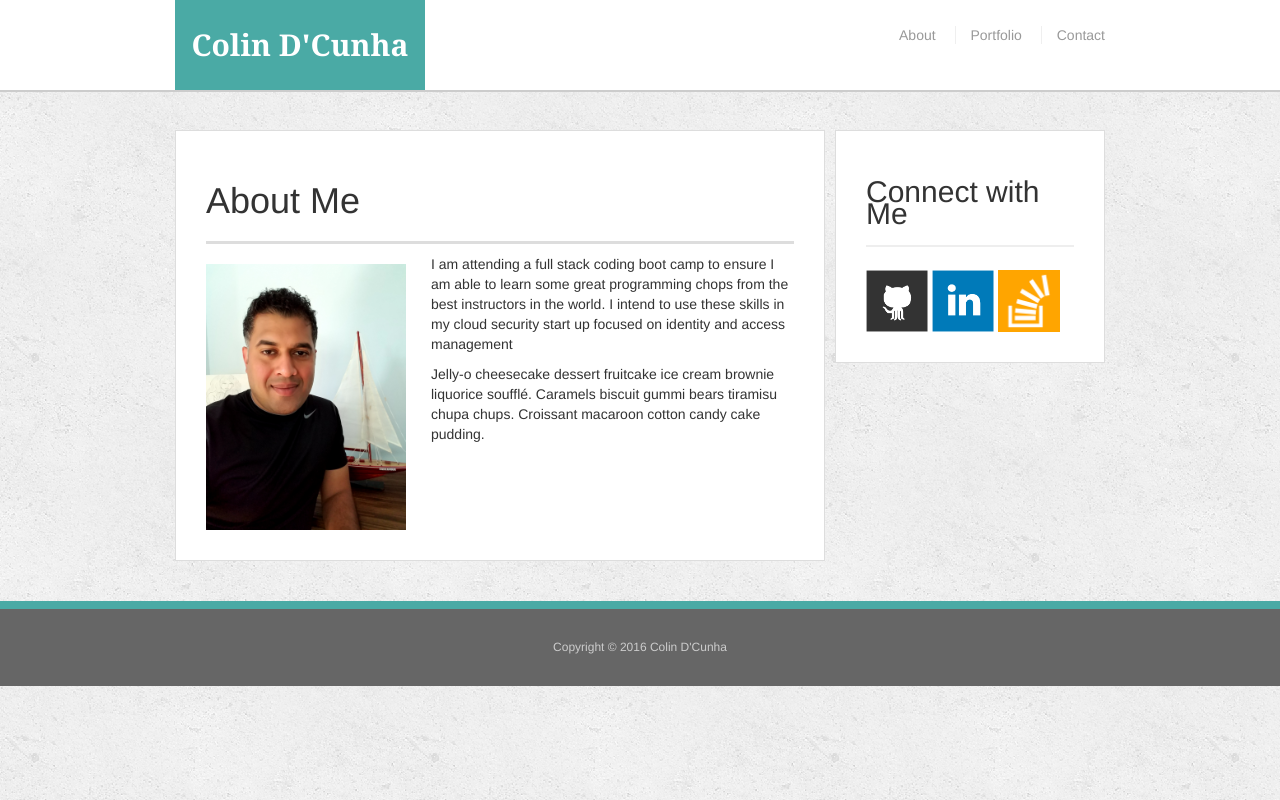
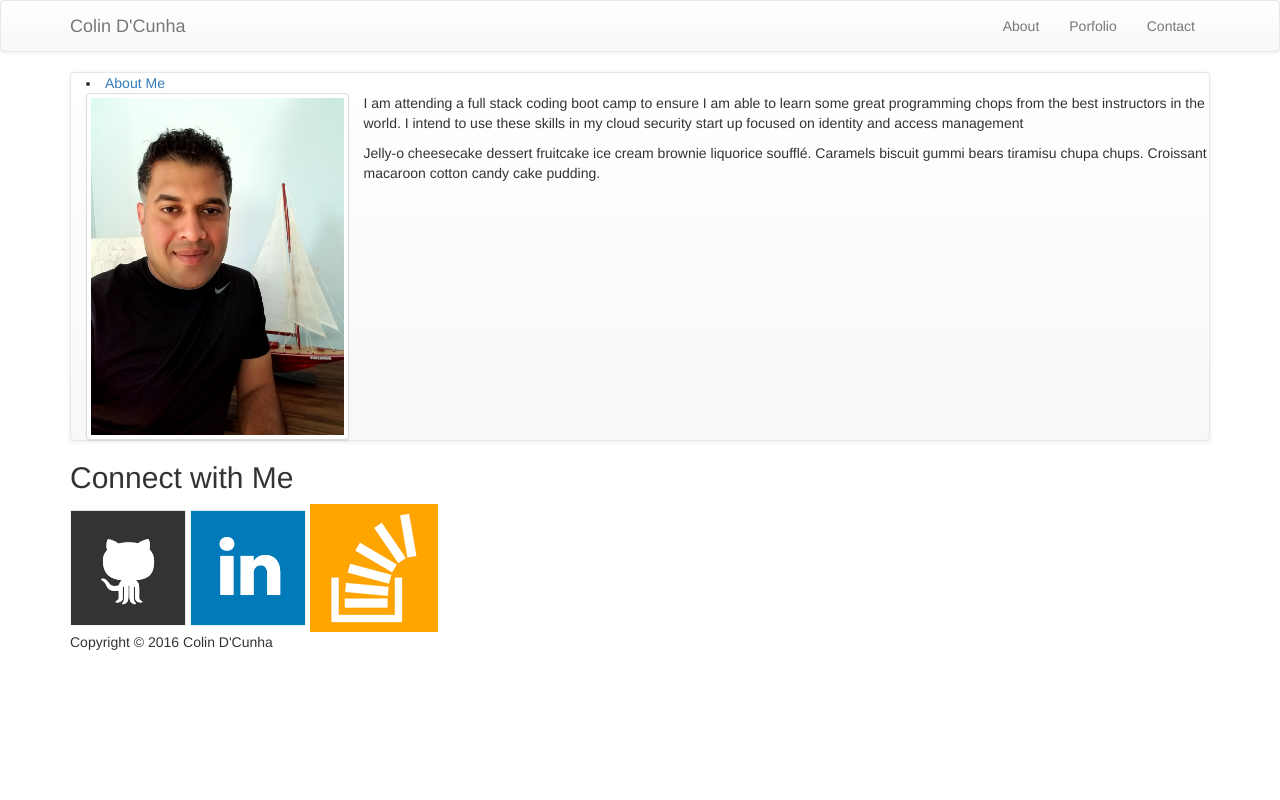
Before and after one commit to colinmanueldcunha/Bootstrap-Portfolio, a plain HTML site: page index.html in a window 1280 px wide. Drawn offline with nearby package versions, Linux system fonts and the light colour scheme.

Commit message:
updated bootstrap

```diff
--- a/contact.html
+++ b/contact.html
@@ -4,15 +4,54 @@
 <head>
   <meta charset="UTF-8">
   <title>Contact | Your Name</title>
-  <link rel="stylesheet" type="text/css" href="assets/css/reset.css">
+
+  <!-- <link rel="stylesheet" type="text/css" href="assets/css/reset.css">
   <link rel="stylesheet" type="text/css" href="assets/css/style.css">
+
   <meta name="viewport" content="width=device-width, initial-scale=1.0">
+  -->
         <!-- bootstrap stylesheet -->
-  <link rel="stylesheet" href="https://maxcdn.bootstrapcdn.com/bootstrap/3.3.6/css/bootstrap.min.css">
+  <!--<link rel="stylesheet" href="https://maxcdn.bootstrapcdn.com/bootstrap/3.3.6/css/bootstrap.min.css"> -->
+
+  <!-- Latest compiled and minified CSS -->
+<link rel="stylesheet" href="https://maxcdn.bootstrapcdn.com/bootstrap/3.3.7/css/bootstrap.min.css" integrity="sha384-BVYiiSIFeK1dGmJRAkycuHAHRg32OmUcww7on3RYdg4Va+PmSTsz/K68vbdEjh4u" crossorigin="anonymous">
+
+<!-- Optional theme -->
+<link rel="stylesheet" href="https://maxcdn.bootstrapcdn.com/bootstrap/3.3.7/css/bootstrap-theme.min.css" integrity="sha384-rHyoN1iRsVXV4nD0JutlnGaslCJuC7uwjduW9SVrLvRYooPp2bWYgmgJQIXwl/Sp" crossorigin="anonymous">
 </head>
 
 <body>
 
+<!-- Static navbar -->
+  <nav class="navbar navbar-default">
+    <div class="container">
+      <div class="navbar-header">
+        <button type="button" class="navbar-toggle collapsed" data-toggle="collapse" data-target="#navbar" aria-expanded="false" aria-controls="navbar">
+              <span class="sr-only">Toggle navigation</span>
+              <span class="icon-bar"></span>
+              <span class="icon-bar"></span>
+              <span class="icon-bar"></span>
+            </button>
+        <a class="navbar-brand" href="#">Colin D'Cunha</a>
+      </div>
+      <div id="navbar" class="navbar-collapse collapse">
+<!--        <ul class="nav navbar-nav">     -->
+        <ul class="nav navbar-nav navbar-right">
+<!--          <li class="active"><a href="#">Home</a></li> -->
+          <li><a href="#">About</a></li>
+          <li><a href="#">Porfolio</a></li>
+          <li><a href="#">Contact</a></li>
+
+
+      <!--/.nav-collapse -->
+    </div>
+    <!--/.container-fluid -->
+  </nav>
+
+
+
+
+<!--
   <header id="masthead">
     <div class="container">
       <a href="index.html" id="logo">Colin D'Cunha</a>
@@ -23,6 +62,7 @@
       </nav>
     </div>
   </header>
+-->
 
   <div id="main-container" class="container">
     <section class="main-section">
--- a/index.html
+++ b/index.html
@@ -4,18 +4,56 @@
 <head>
   <meta charset="UTF-8">
   <title>About | Colin D'Cunha</title>
-  <link rel="stylesheet" type="text/css" href="assets/css/reset.css">
+ <!--<link rel="stylesheet" type="text/css" href="assets/css/reset.css">
   <link rel="stylesheet" type="text/css" href="assets/css/style.css">
+
   <meta name="viewport" content="width=device-width, initial-scale=1.0">
+  -->
     <!-- bootstrap stylesheet -->
-  <link rel="stylesheet" href="https://maxcdn.bootstrapcdn.com/bootstrap/3.3.6/css/bootstrap.min.css">
+  <!--<link rel="stylesheet" href="https://maxcdn.bootstrapcdn.com/bootstrap/3.3.6/css/bootstrap.min.css"> -->
+
+  <!-- Latest compiled and minified CSS -->
+<link rel="stylesheet" href="https://maxcdn.bootstrapcdn.com/bootstrap/3.3.7/css/bootstrap.min.css" integrity="sha384-BVYiiSIFeK1dGmJRAkycuHAHRg32OmUcww7on3RYdg4Va+PmSTsz/K68vbdEjh4u" crossorigin="anonymous">
+
+<!-- Optional theme -->
+<link rel="stylesheet" href="https://maxcdn.bootstrapcdn.com/bootstrap/3.3.7/css/bootstrap-theme.min.css" integrity="sha384-rHyoN1iRsVXV4nD0JutlnGaslCJuC7uwjduW9SVrLvRYooPp2bWYgmgJQIXwl/Sp" crossorigin="anonymous">
 </head>
 
 <body>
 
-  <header id="masthead">
+<!-- Static navbar -->
+  <nav class="navbar navbar-default">
     <div class="container">
-      <a href="index.html" id="logo">Colin D'Cunha</a>
+      <div class="navbar-header">
+        <button type="button" class="navbar-toggle collapsed" data-toggle="collapse" data-target="#navbar" aria-expanded="false" aria-controls="navbar">
+              <span class="sr-only">Toggle navigation</span>
+              <span class="icon-bar"></span>
+              <span class="icon-bar"></span>
+              <span class="icon-bar"></span>
+            </button>
+        <a class="navbar-brand" href="#">Colin D'Cunha</a>
+      </div>
+      <div id="navbar" class="navbar-collapse collapse">
+<!--        <ul class="nav navbar-nav">     -->
+        <ul class="nav navbar-nav navbar-right">
+<!--          <li class="active"><a href="#">Home</a></li> -->
+          <li><a href="#">About</a></li>
+          <li><a href="#">Porfolio</a></li>
+          <li><a href="#">Contact</a></li>
+
+
+      <!--/.nav-collapse -->
+    </div>
+    <!--/.container-fluid -->
+  </nav>
+
+
+<!--  <header id="masthead">
+    <div class="container">
+      <div class="row">
+        <div class="col-md-12">
+ -->
+ <!--     <h1><a href="index.html" id="logo">Colin D'Cunha</a></h1>
       <nav>
         <a href="index.html">About</a>
         <a href="portfolio.html">Portfolio</a>
@@ -23,12 +61,26 @@
       </nav>
     </div>
   </header>
-
+-->
   <div id="main-container" class="container">
     <section class="main-section">
-      <h1>About Me</h1>
 
-      <img src="assets/images/cat.jpg" class="auth-image" alt="Your Name">
+<!-- testing About me nav bar -->
+    <nav class="navbar navbar-default">
+    <div class="container">
+      <div class="navbar-header">
+
+      <li><a href="#">About Me</a></li>
+
+
+
+<!--  Image  -->
+    <div class="row">
+      <div class="col-lg-3">
+        <img class="img img-thumbnail" src="assets/images/cat.jpg">
+      </div>
+
+      <!--<img src="assets/images/cat.jpg" class="auth-image" alt="Your Name">  -->
 
       <p>I am attending a full stack coding boot camp to ensure I am able to learn some great programming chops from the best instructors in the world. I intend to use these skills in my cloud security start up focused on identity and access management</p>
 
```
Also changed, not shown: portfolio.html (+41 -2 lines).
